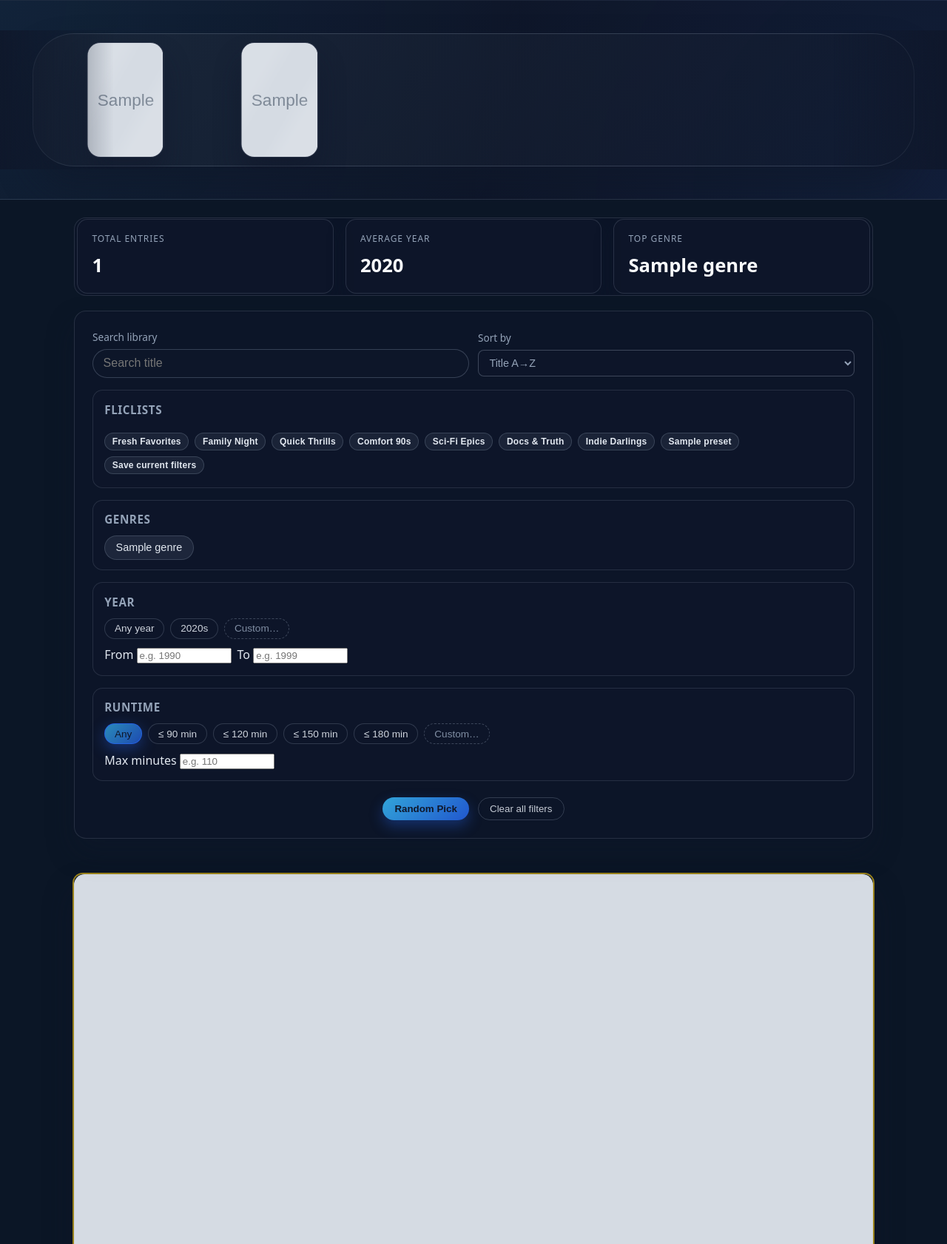
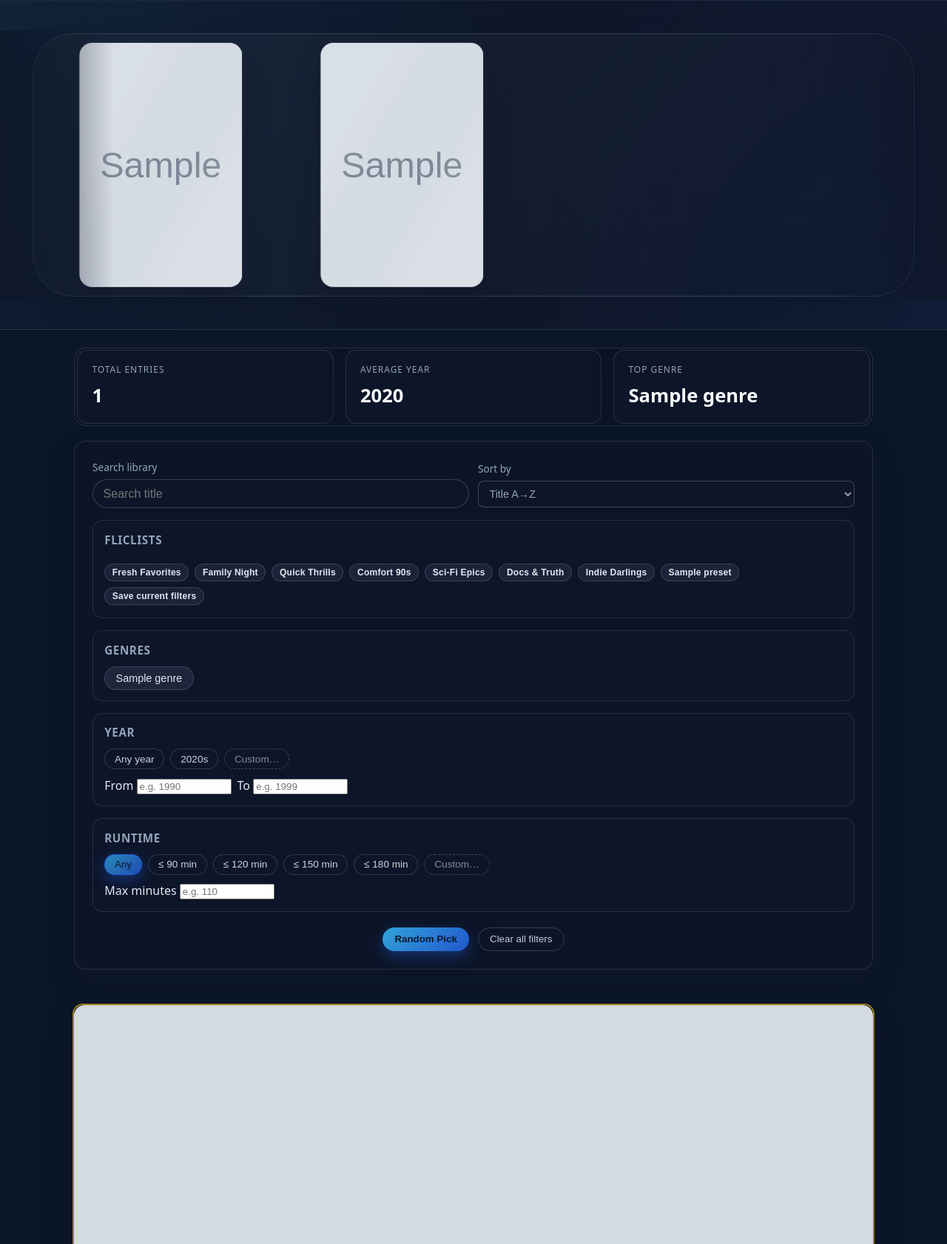
Before and after one commit to cmsjade5000/Vault966R2, a FastAPI app: page /ui/movies in a window 1280 px wide. Shown: the part 238-1920 px from the top of the page at 74% size. Run offline with FastAPI, Linux system fonts and the light colour scheme; tables that the repository leaves empty hold one stand-in row (values such as "Sample post"); grey boxes marked "Sample" are stand-in pictures.

Commit message:
Align carousel poster tiles with grid

```diff
--- a/static/css/movies.css
+++ b/static/css/movies.css
@@ -1,3 +1,7 @@
+:root {
+  --poster-tile-size: clamp(160px, 18vw, 220px);
+}
+
 .poster-banner {
   position: relative;
   z-index: 0;
@@ -85,7 +89,7 @@
 .poster-banner__item {
   display: grid;
   justify-items: center;
-  min-width: clamp(80px, 8vw, 120px);
+  min-width: var(--poster-tile-size);
 }
 
 .poster-banner__link {
@@ -99,7 +103,7 @@
   position: relative;
   border-radius: 18px;
   overflow: hidden;
-  width: clamp(80px, 8vw, 120px);
+  width: min(var(--poster-tile-size), 100%);
   aspect-ratio: 2 / 3;
   box-shadow: 0 24px 35px rgba(15, 23, 42, 0.45);
   border: 1px solid rgba(148, 163, 184, 0.18);
@@ -1555,7 +1559,7 @@
 .grid {
   display: grid;
   gap: 1.5rem;
-  grid-template-columns: repeat(auto-fit, minmax(160px, 1fr));
+  grid-template-columns: repeat(auto-fit, minmax(var(--poster-tile-size), 1fr));
 }
 
 .card {
```
